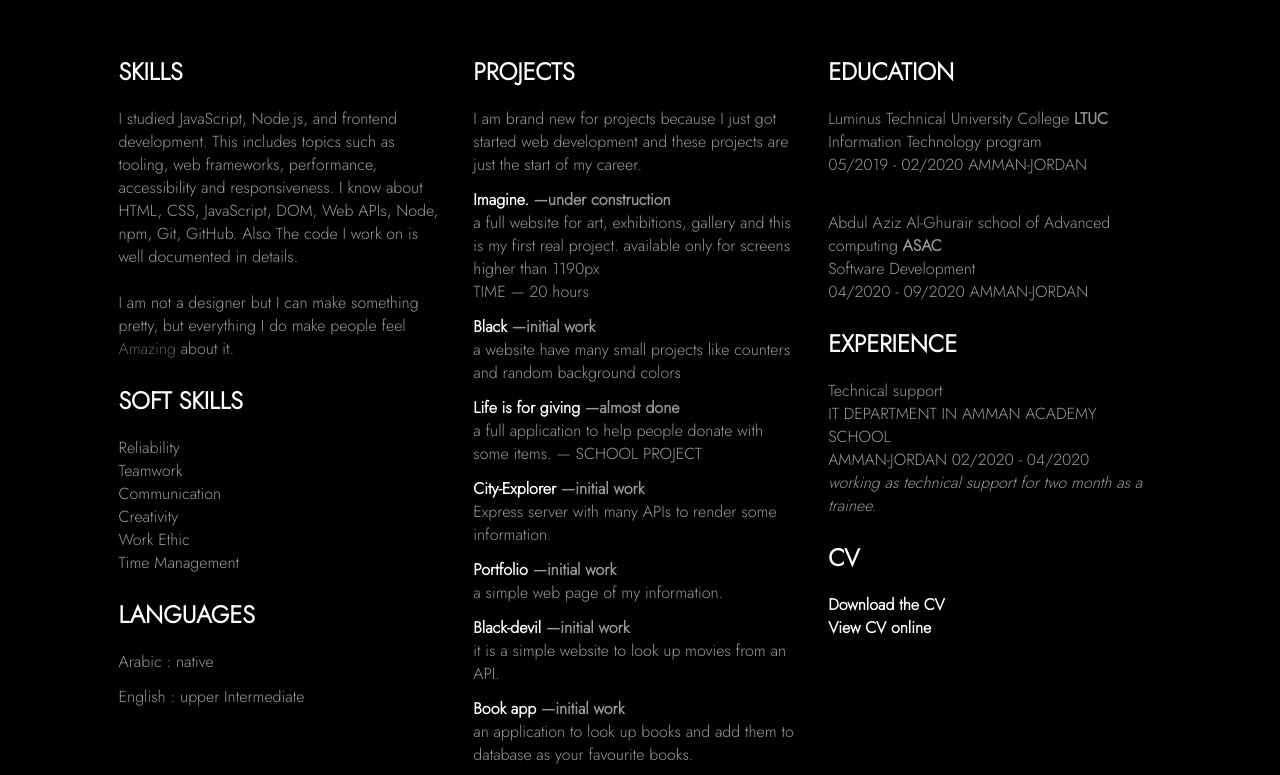
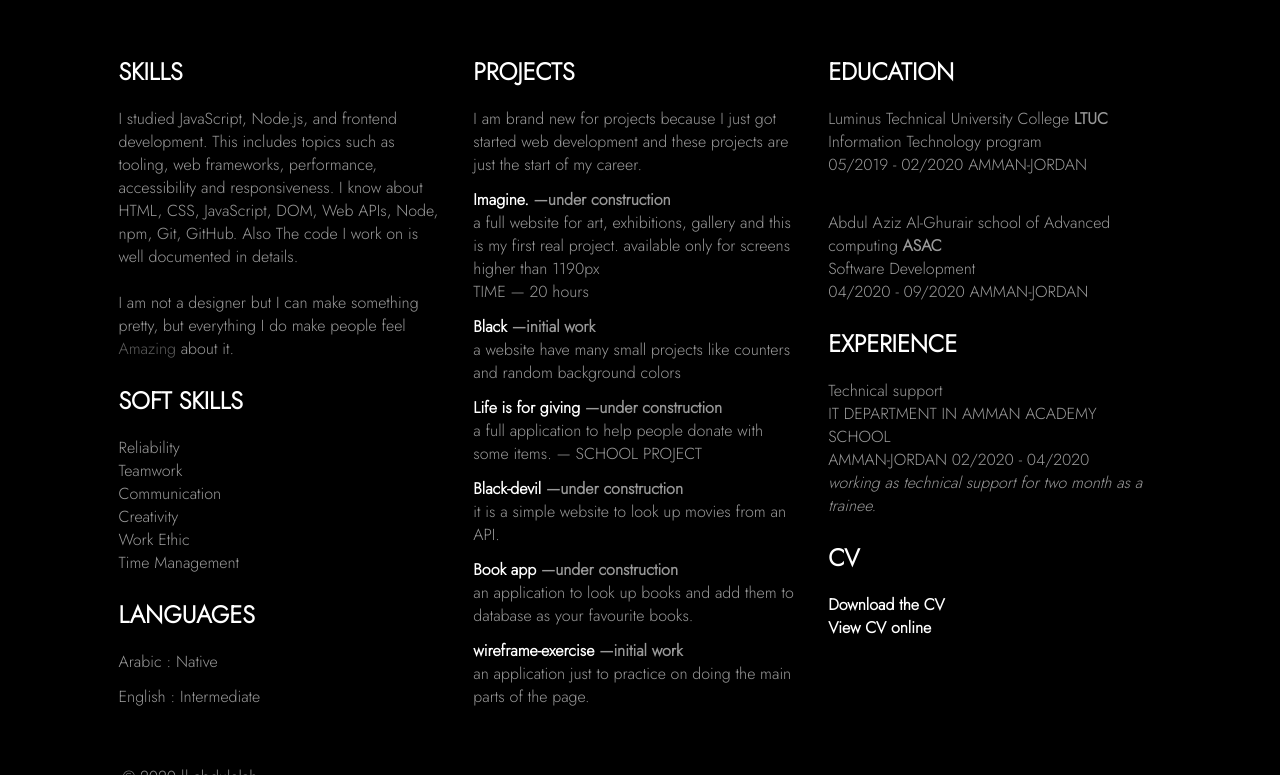
Before and after one commit to abdulelahxd/IX, a plain HTML site: page index.html in a window 1280 px wide. Shown: the part 168-943 px from the top of the page. Drawn offline with Linux system fonts and the light colour scheme.

Commit message:
new edits

```diff
--- a/index.html
+++ b/index.html
@@ -62,10 +62,10 @@
                     <h2>LANGUAGES</h2>
                     <ul>
                         <li>
-                            <p>Arabic : native</p>
+                            <p>Arabic : Native</p>
                         </li>
                         <li>
-                            <p>English : upper Intermediate</p>
+                            <p>English : Intermediate</p>
                         </li>
                     </ul>
                 </div>
@@ -92,37 +92,36 @@
                 <ul>
                     <li>
                         <h4><a href="https://blue-coders.github.io/life-is-for-giving/index.html" target="_blank">Life is for
-                                giving <span>—almost done</span></a></h4>
+                                giving <span>—under construction</span></a></h4>
                         <p>a full application to help people donate with some items. — SCHOOL PROJECT
                         </p>
                     </li>
                 </ul>
-                <ul>
+                <!-- <ul>
                     <li>
                         <h4><a href="https://github.com/abdulelahxd/City-Explorer" target="_blank">City-Explorer
                                 <span>—initial work</span></a>
                         </h4>
                         <p>Express server with many APIs to render some information.</p>
                     </li>
-                </ul>
-                <ul>
+                </ul> -->
+                <!-- <ul>
                     <li>
                         <h4><a href="https://github.com/abdulelahxd/Portfolio" target="_blank">Portfolio <span>—initial
                                     work</span></a></h4>
                         <p>a simple web page of my information.</p>
                     </li>
-                </ul>
+                </ul> -->
                 <ul>
                     <li>
                         <h4><a href="https://github.com/abdulelahxd/black-devil" target="_blank">Black-devil
-                                <span>—initial work</span></a></h4>
+                                <span>—under construction</span></a></h4>
                         <p> it is a simple website to look up movies from an API.</p>
                     </li>
                 </ul>
                 <ul>
                     <li>
-                        <h4><a href="https://github.com/abdulelahxd/book_app" target="_blank">Book app <span>—initial
-                                    work</span></a></h4>
+                        <h4><a href="https://github.com/abdulelahxd/book_app" target="_blank">Book app <span>—under construction</span></a></h4>
                         <p>an application to look up books and add them to database as your favourite books.</p>
                     </li>
                 </ul>
@@ -133,13 +132,13 @@
                         <p>an application just to practice on doing the main parts of the page.</p>
                     </li>
                 </ul>
-                <ul>
+                <!-- <ul>
                     <li>
                         <h4><a href="https://github.com/abdulelahxd/Gallery-of-Horns" target="_blank">Gallery
                                 <span>—initial work</span></a></h4>
                         <p>Photo gallery of animals with some functions to sort and filter them.</p>
                     </li>
-                </ul>
+                </ul> -->
                 </p>
             </div>
             <div>
```
